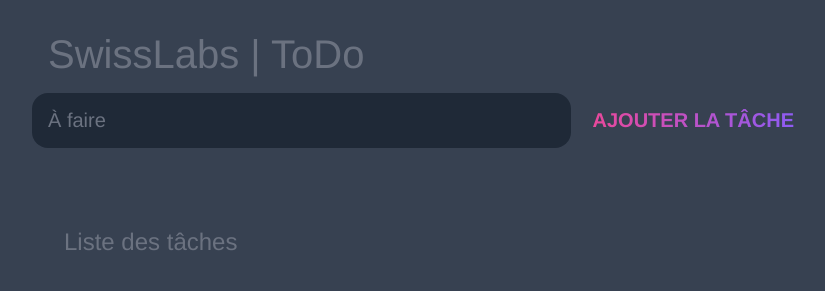
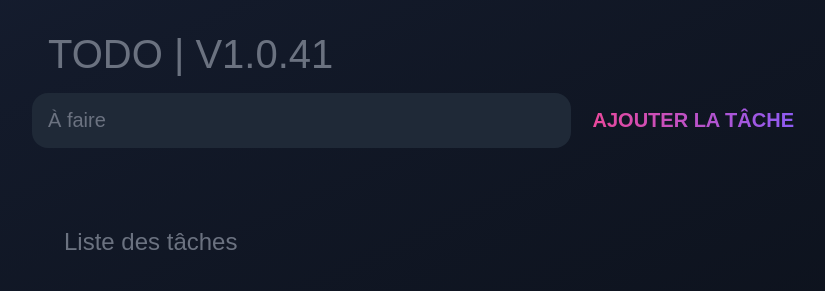
Before and after one commit to iyotee/ToDoApp, a plain HTML site: page index.html in a window 1280 px wide. Shown: the whole page, without its empty margins (224-1049 px from the left). Drawn offline with Linux system fonts and the light colour scheme.

Commit message:
Just adjust a little bit the main theme

```diff
--- a/index.html
+++ b/index.html
@@ -4,13 +4,13 @@
     <meta charset="UTF-8">
     <meta http-equiv="X-UA-Compatible" content="IE=edge">
     <meta name="viewport" content="width=device-width, initial-scale=1.0">
-    <title>SwissLabs | ToDo</title>
+    <title>TODO | V1.0.41</title>
 
     <link rel="stylesheet" href="main.css">
 </head>
 <body>
     <header>
-        <h1>SwissLabs | ToDo</h1>
+        <h1>TODO | V1.0.41</h1>
         <form id="new-task-form">
             <input
              type="text"
--- a/main.css
+++ b/main.css
@@ -1,11 +1,19 @@
 :root {
-    --darkest: #111827;
-    --darker: #1F2937;
+  --darkest: #161e31;
+  --darkest2: #090d14;
+  --darker: #1f2937;
   --dark: #374151;
-    --gray: #6B7280;
-    --light: #EEE;
-    --pink: #EC4899;
+  --gray: #6b7280;
+  --light: #eee;
+  --pink: #ec4899;
   --purple: #8b5cf6;
+  /* --darkest: #0f0e20;
+  --darker: #221a2b;
+  --dark: #373951;
+  --gray: #687180;
+  --light: #eee;
+  --pink: #ec4899;
+  --purple: #8b5cf6; */
   --fontsize: 1.25rem;
   --defaultTransition: 0.4s;
 }
@@ -13,38 +21,45 @@
 * {
   box-sizing: border-box;
   margin: 0;
-    font-family: 'Helvetica', sans-serif;
+  font-family: Gill Sans Extrabold, sans-serif;
+  /* font-family: "Helvetica", sans-serif; */
 }
 body {
-    display:flex;
+  display: flex;
   flex-direction: column;
   min-height: 100vh; /* 100vh veut dire la hauteur de l'écran, 200vh est donc le double de la hauteur de l'écran de l'utilisateur */
-    background: var(--dark);
+  background-image: linear-gradient(
+    0.43turn,
+    var(--darkest),
+    40%,
+    var(--darkest2)
+  );
   color: var(--light);
 }
-header{
+header {
   padding: 2rem 1rem;
   max-width: 800px;
   width: 100%;
   margin: 0 auto;
 }
-header h1{
+header h1 {
   font-size: 2.5rem;
   font-weight: 300;
   color: var(--gray);
   margin-bottom: 1rem;
   margin-left: 1rem;
 }
-#new-task-form{
+#new-task-form {
   display: flex;
 }
-input, button {
+input,
+button {
   appearance: none;
   border: none;
   outline: none;
   background: none;
 }
-#new-task-input{
+#new-task-input {
   flex: 1 1 0%;
   background-color: var(--darker);
   padding: 1rem;
@@ -53,10 +68,10 @@ input, button {
   color: var(--light);
   font-size: var(--fontsize);
 }
-#new-task-input::placeholder{
+#new-task-input::placeholder {
   color: var(--gray);
 }
-#new-task-submit{
+#new-task-submit {
   color: var(--pink);
   font-size: var(--fontsize);
   font-weight: 700;
@@ -67,10 +82,10 @@ input, button {
   cursor: pointer;
   transition: var(--defaultTransition);
 }
-#new-task-submit:hover{
+#new-task-submit:hover {
   opacity: 0.8;
 }
-#new-task-submit:active{
+#new-task-submit:active {
   opacity: 0.6;
 }
 main {
@@ -80,10 +95,10 @@ main {
   width: 100%;
   margin: 0 auto;
 }
-.task-list{
+.task-list {
   padding: 1rem;
 }
-.task-list h2{
+.task-list h2 {
   font-size: 1.5rem;
   font-weight: 300;
   color: var(--gray);
@@ -91,9 +106,9 @@ main {
   margin-left: 1rem;
 }
 #tasks .task {
-    display:flex;
+  display: flex;
   justify-content: space-between;
-    background-color: var(--darkest);
+  background-color: var(--darker);
   padding: 1rem;
   border-radius: 1rem;
   margin-bottom: 1rem;
@@ -105,19 +120,19 @@ main {
 #tasks .task .content .text {
   color: var(--dark);
   font-size: var(--fontsize);
-    width:100%;
+  width: 100%;
   display: block;
   transition: var(--defaultTransition);
 }
 /* La couleur de texte de base si la tâche n'est pas checked ( autrement dit, si elle n'a pas la classe .checked) */
-#tasks .task .content .text:not(.checked){
-    color:var(--light);
+#tasks .task .content .text:not(.checked) {
+  color: var(--light);
   cursor: pointer;
 }
 #tasks .task .content .text::selection {
   background-color: transparent;
 }
-.checked{
+.checked {
   text-decoration-line: line-through;
   opacity: 0.8;
   cursor: pointer;
@@ -125,32 +140,32 @@ main {
 .checked::selection {
   background-color: transparent;
 }
-#tasks .task .content .text:not(:read-only){
-    color: var(--pink)
+#tasks .task .content .text:not(:read-only) {
+  color: var(--pink);
 }
 #tasks .task .actions {
-    display:flex;
+  display: flex;
   margin: 0 -0.5rem;
 }
 .task .actions button {
-    cursor:pointer;
+  cursor: pointer;
   margin: 0 0.5rem;
-    font-size:1.125rem;
+  font-size: 1.125rem;
   font-weight: 700;
   text-transform: uppercase;
   transition: var(--defaultTransition);
 }
-.task .actions button:hover{
+.task .actions button:hover {
   opacity: 0.8;
 }
-.task .actions button:active{
+.task .actions button:active {
   opacity: 0.6;
 }
-.task .actions .edit{
+.task .actions .edit {
   background-image: linear-gradient(to right, var(--pink), var(--purple));
   -webkit-background-clip: text;
   -webkit-text-fill-color: transparent;
 }
-.task .actions .delete{
+.task .actions .delete {
   color: crimson;
 }
```
Lines whose indentation alone changed are shown as unchanged.
